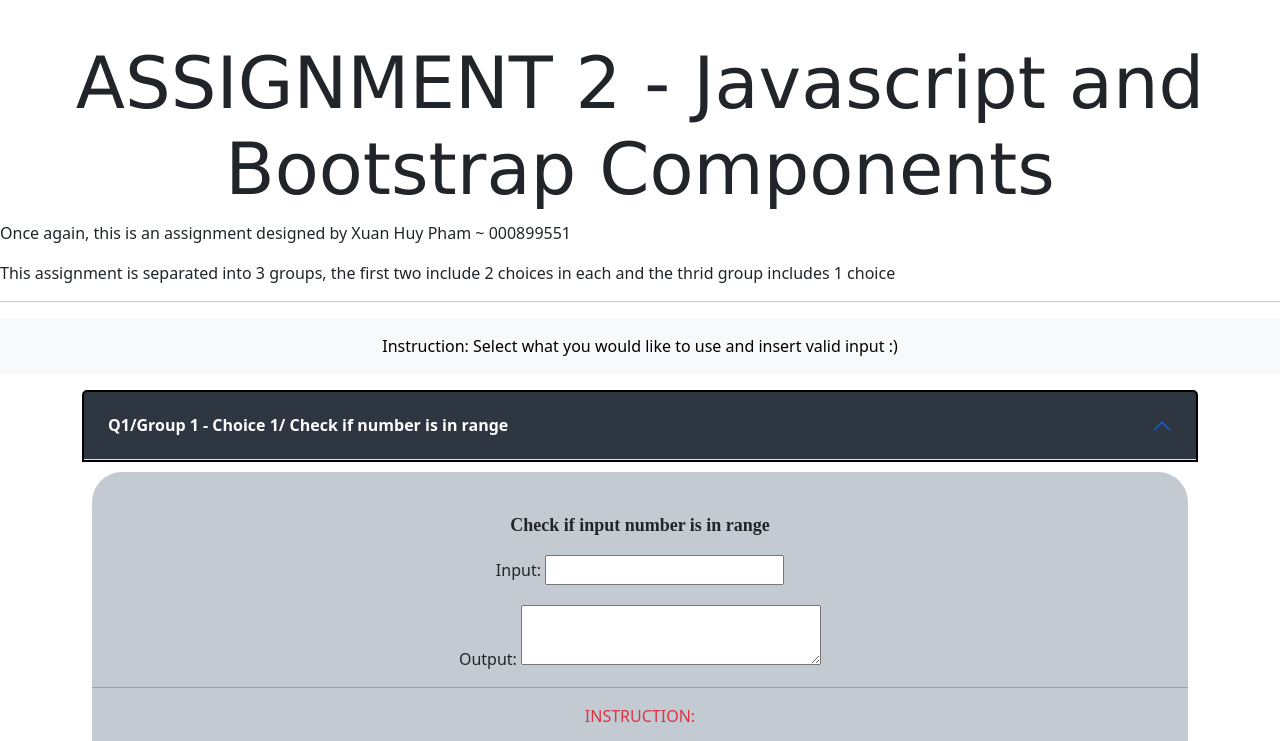
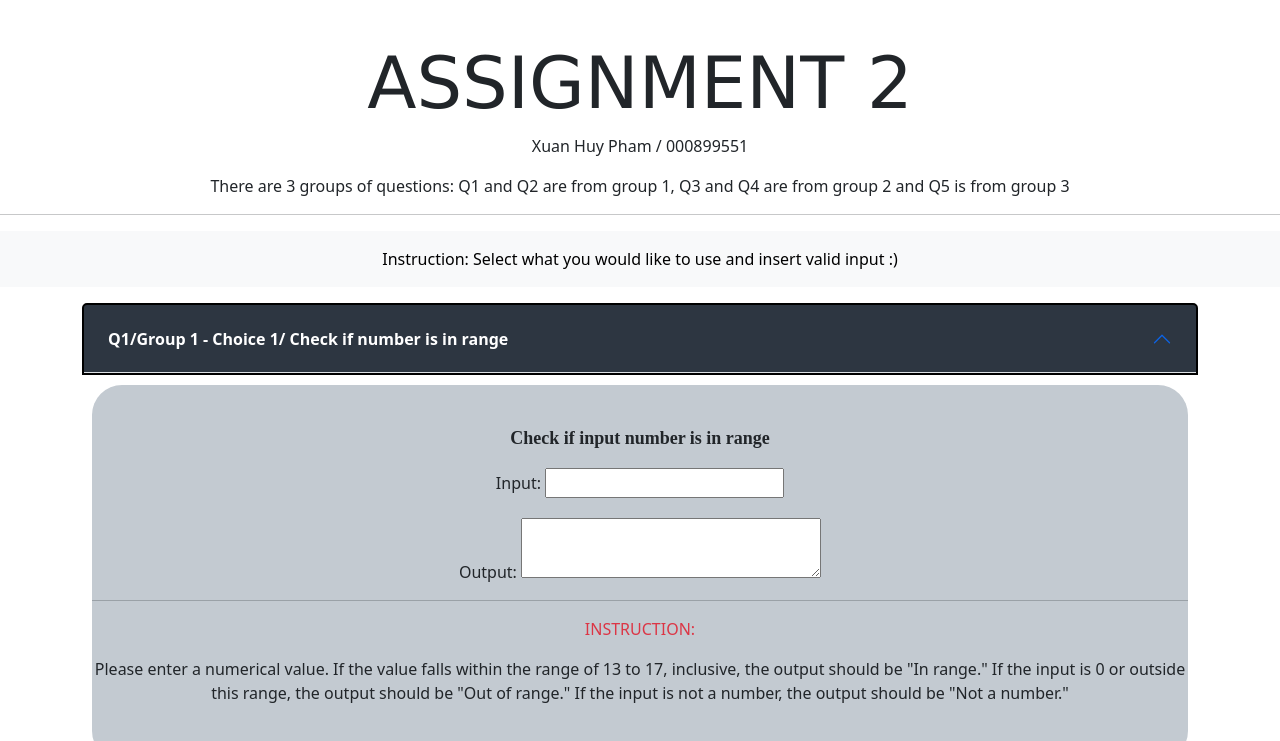
Before and after one commit to xuanhuy19898/javascript-a2, a plain HTML site: page index.html in a window 1280 px wide. Shown: the top 741 px of the page. Drawn offline with nearby package versions, Linux system fonts and the light colour scheme.

Commit message:
changed tittle

```diff
--- a/index.html
+++ b/index.html
@@ -13,15 +13,14 @@
 </head>
 
 <body>
-  <header>
-    <h1 class="display-2 ">ASSIGNMENT 2 - Javascript and Bootstrap Components</h1>
-    <div id="forheader">
-        <p>Once again, this is an assignment designed by Xuan Huy Pham ~ 000899551</p>
-        <p>This assignment is separated into 3 groups, the first two include 2 choices in each and the thrid group includes 1 choice</p>
-        </p>
-
-    </div>
-</header><hr>
+    <header>
+        <h1 class="display-2 ">ASSIGNMENT 2</h1>
+        <div id="introheader">
+            <p>Xuan Huy Pham / 000899551</p>
+            <p>There are 3 groups of questions: Q1 and Q2 are from group 1, Q3 and Q4 are from group 2 and Q5 is from group 3</p>
+            </p>
+        </div>
+    </header><hr>
     <p class="text-center text-bg-light p-3 sticky-top">Instruction: Select what you would like to use and insert valid input :) </p>
     <div class="container">
         <div class="accordion" id="accordionExample">
@@ -42,7 +41,9 @@
                         <textarea id="q1_output" readonly></textarea>
                         <hr>
                         <p class="text-danger">INSTRUCTION:</p>
-                        <p>Please enter a numerical value. If the value falls within the range of 13 to 17, inclusive, the output should be "In range." If the input is 0 or outside this range, the output should be "Out of range." If the input is not a number, the output should be "Not a number."</p>
+                        <p>Please enter a numerical value. If the value falls within the range of 13 to 17, inclusive, the output should be "In range."
+                          If the input is 0 or outside this range, the output should be "Out of range."
+                          If the input is not a number, the output should be "Not a number."</p>
                         </div>
                     </div>
                 </div>
```
